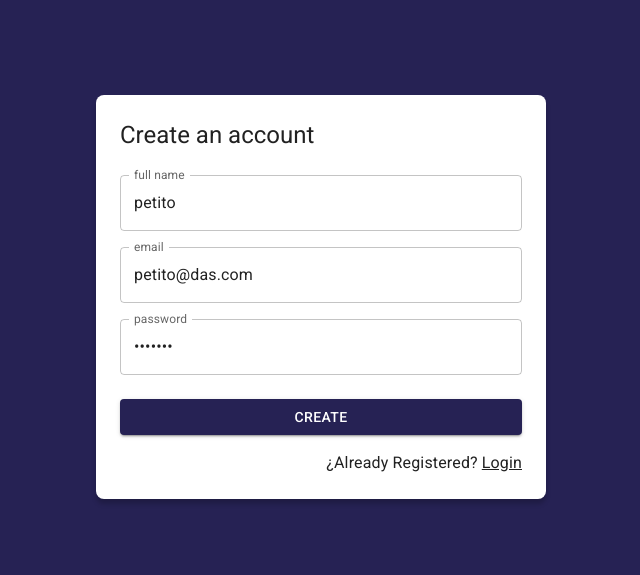
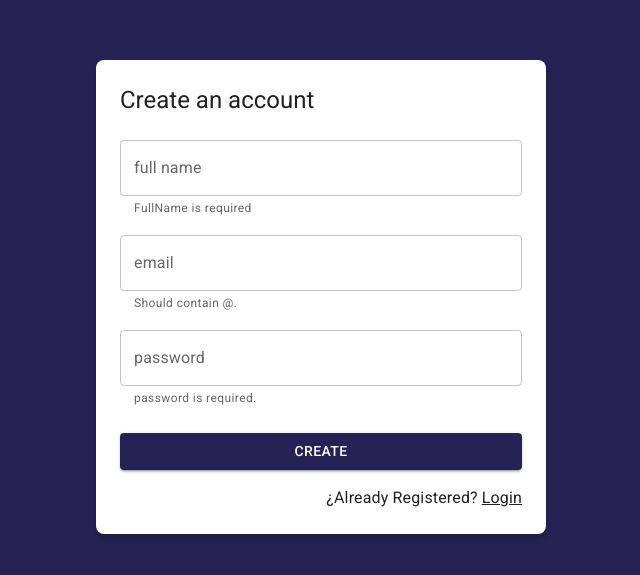
Before and after one commit to alejopua/Journal, a React (Vite) app: page /auth/register in a window 1280 px wide. Shown: the part 103-678 px from the top of the page, without its empty margins (319-959 px from the left). Built offline with nearby package versions, Linux system fonts and the light colour scheme; no server answers.

Commit message:
chore: Update RegisterPage form validations and submission functionality

```diff
--- a/src/auth/pages/RegisterPage.jsx
+++ b/src/auth/pages/RegisterPage.jsx
@@ -11,9 +11,9 @@ import { useForm } from "../../hooks/useForm";
 import { useState } from "react";
 
 const formData = {
-  displayName: "petito",
-  email: "petito@das.com",
-  password: "1234asd",
+  displayName: "",
+  email: "",
+  password: "",
 };
 
 const formValidations = {
@@ -35,11 +35,13 @@ export const RegisterPage = () => {
     emailValid,
     passwordValid,
     formValid,
+    isFormValid,
   } = useForm(formData, formValidations);
 
   const onSubmit = (e) => {
     e.preventDefault();
     setFormSubmitted(true);
+    if (!isFormValid) return;
   };
 
   return (
```
